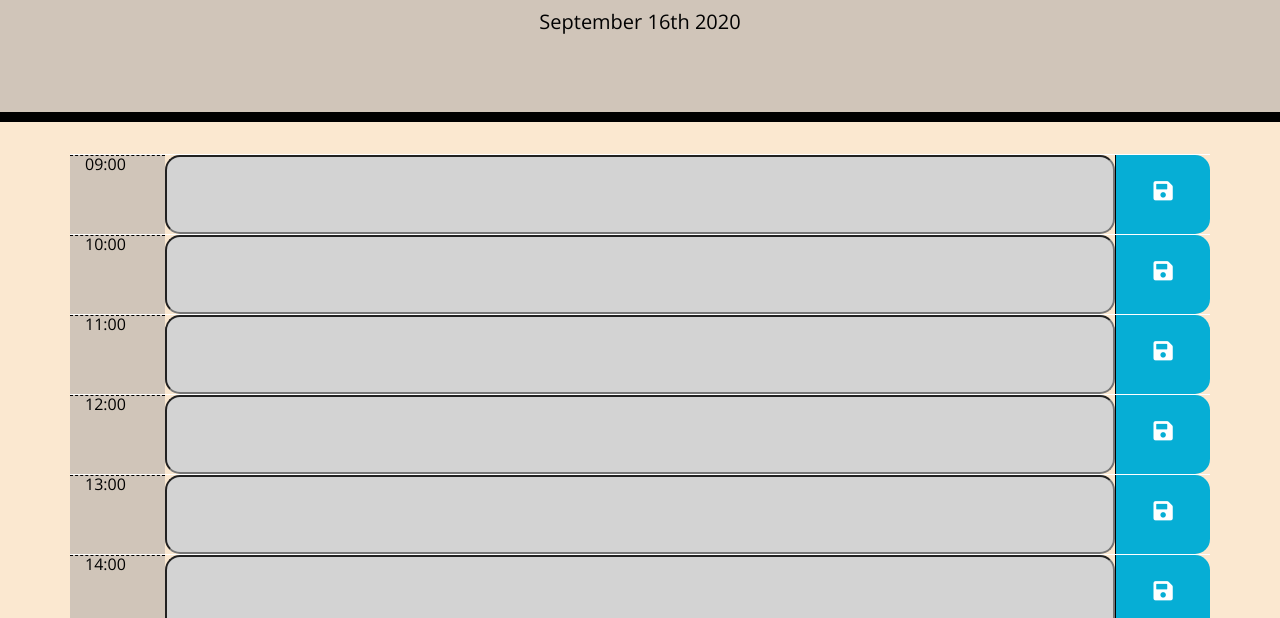
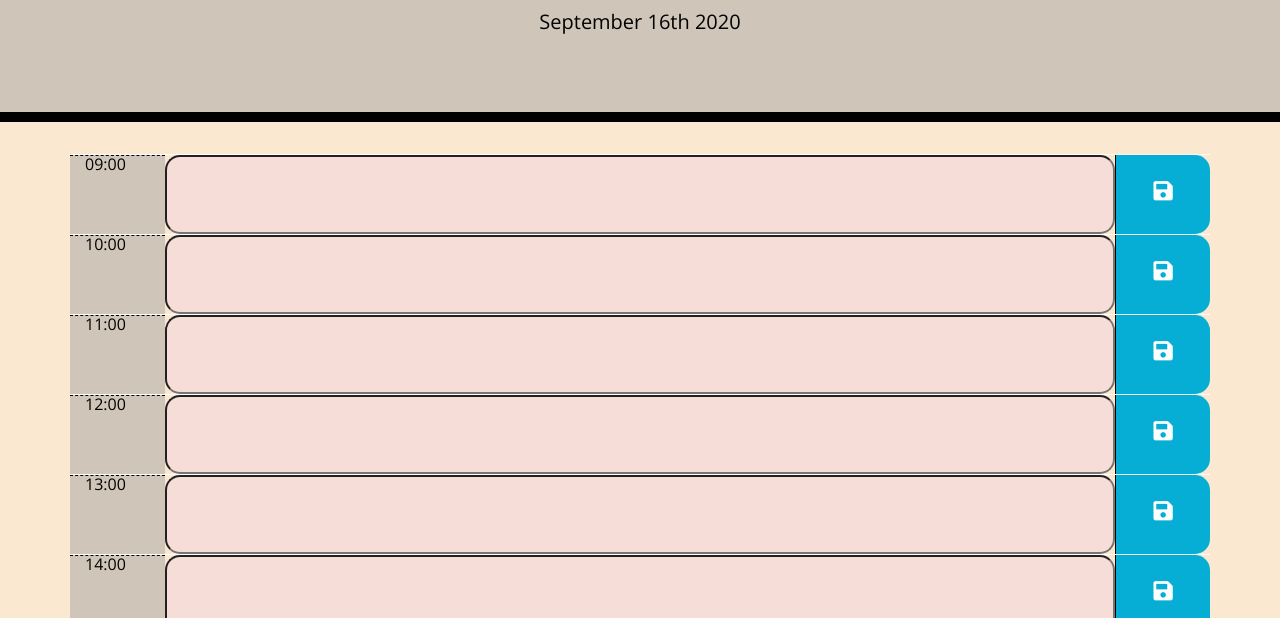
Before and after one commit to BrockBatBlue/Work_Day_Scheduler, a plain HTML site: page index.html in a window 1280 px wide. Shown: the part 182-800 px from the top of the page. Drawn offline with nearby package versions, Linux system fonts and the light colour scheme.

Commit message:
added styles to the past section

```diff
--- a/style.css
+++ b/style.css
@@ -46,7 +46,7 @@ textarea {
 }
 
 .past {
-  background-color: #d3d3d3;
+  background-color: #f5dadab9;
   color: white;
 }
 
```
